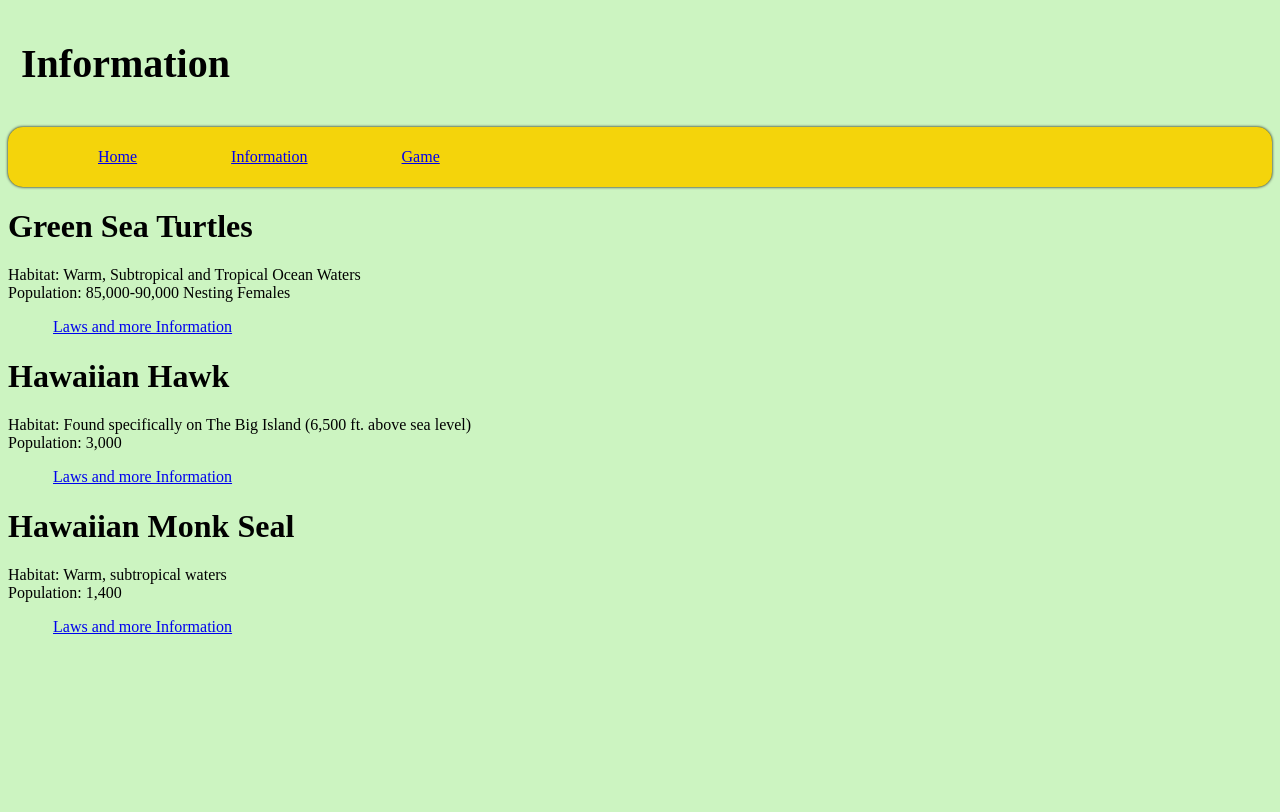
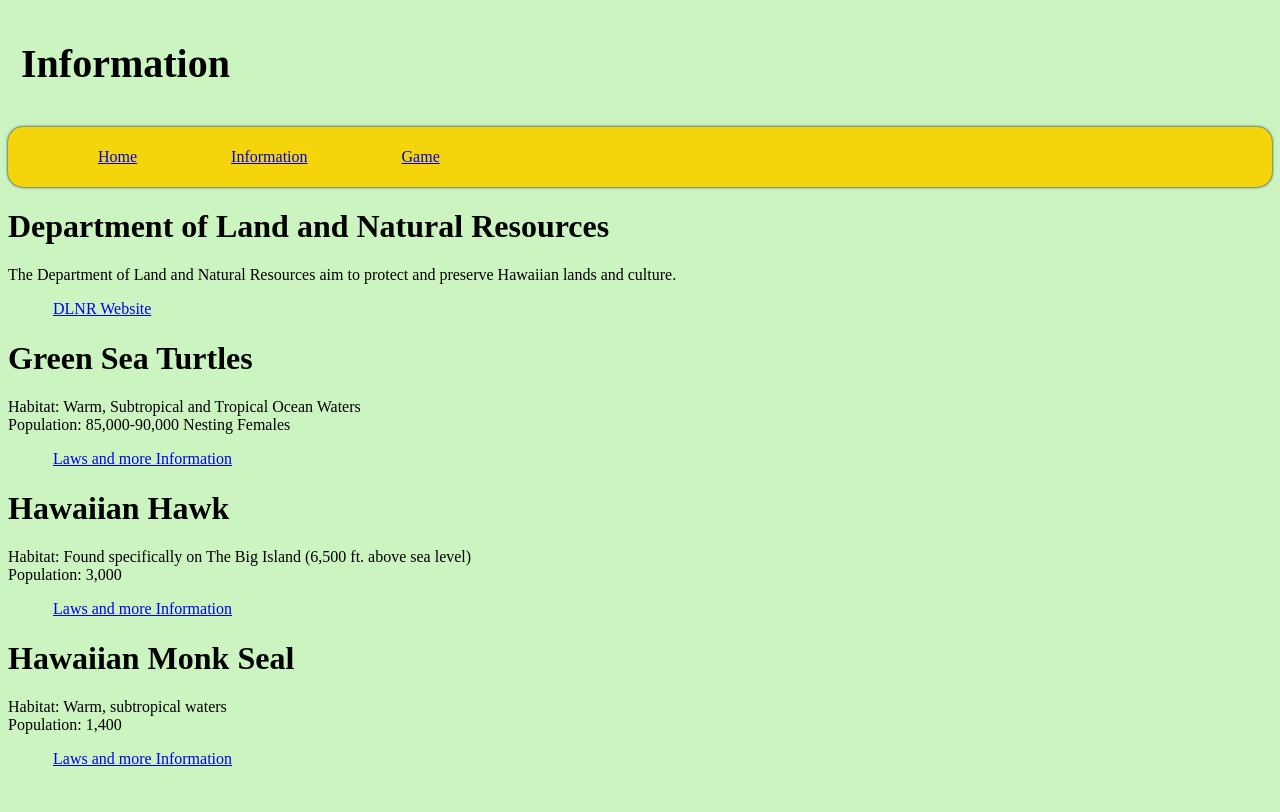
Before and after one commit to HACC2021/rajahz, a plain HTML site: page information.html in a window 1280 px wide. Drawn offline with Linux system fonts and the light colour scheme.

Commit message:
Update information.html

```diff
--- a/information.html
+++ b/information.html
@@ -22,6 +22,11 @@
 		</ul>
 	</header>
 
+	<div>
+		<h1> Department of Land and Natural Resources </h1>
+		<p> The Department of Land and Natural Resources aim to protect and preserve Hawaiian lands and culture. </p>
+		<li><a href="https://dlnr.hawaii.gov/">DLNR Website</a></li>
+		</div
 
 	<div>
 	<h1>Green Sea Turtles</h1>
@@ -42,6 +47,8 @@
 	</div>
 
 
+
+
 </body>
 
 </html>
```
